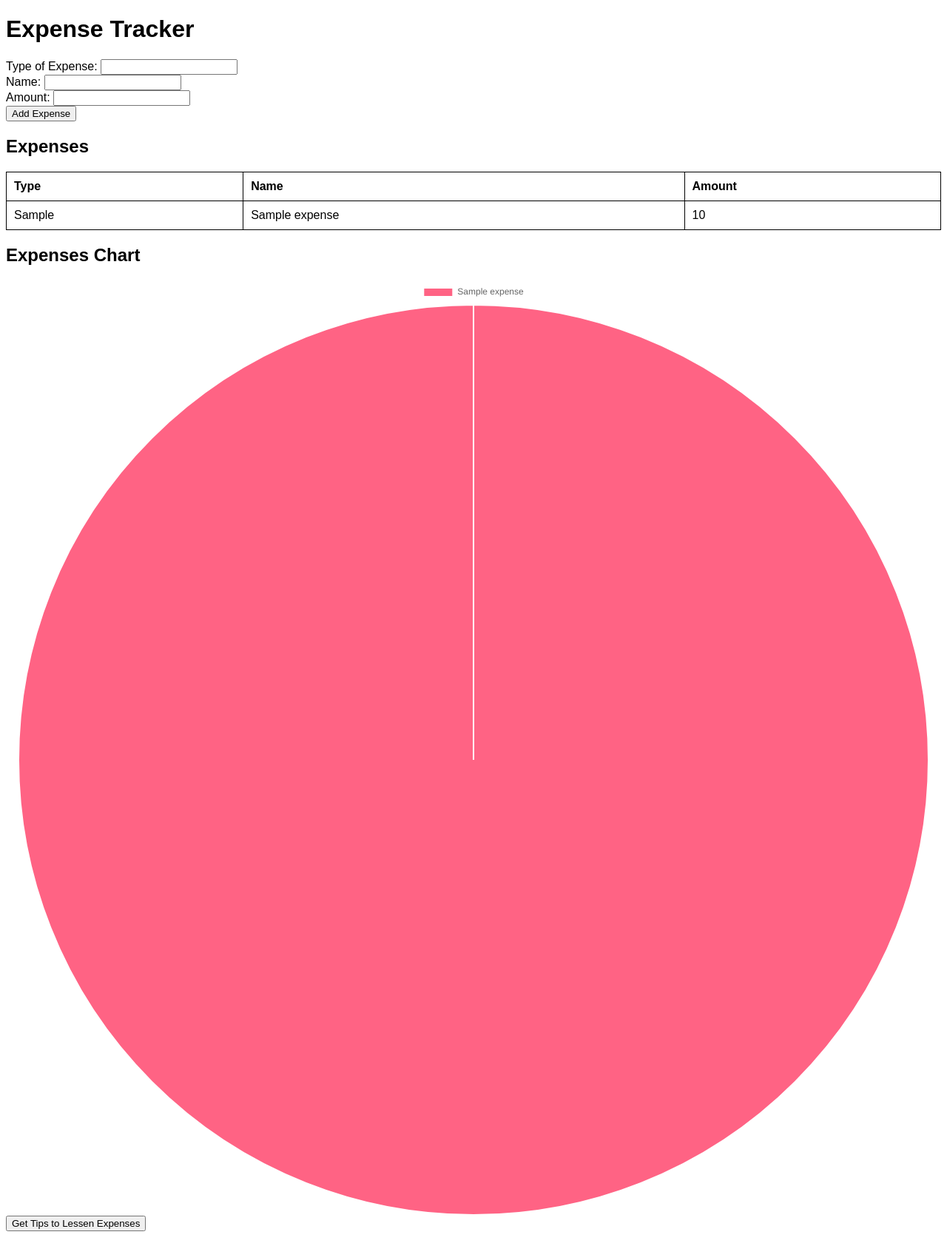
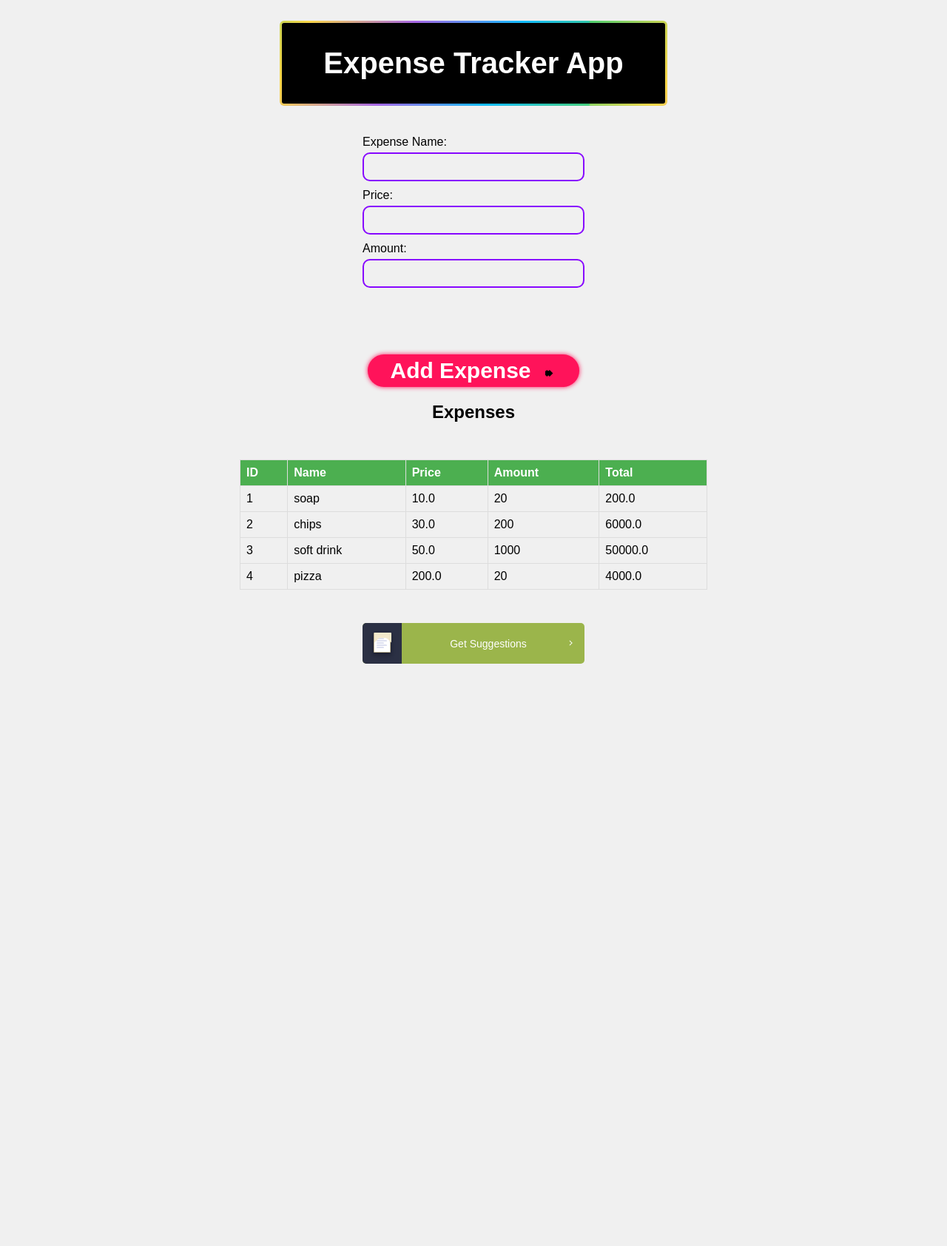
Before and after one commit to Karmic-hydra/Expense-Tracker, a Flask app: page / in a window 1280 px wide. Shown: the whole page at 74% size. After the commit the page ends 897 px from the top, so only its background shows below. Run offline with Flask 3, Linux system fonts and the light colour scheme; tables that the repository leaves empty hold one stand-in row (values such as "Sample post").

Commit message:
Making a better UI, updating database in realtime, and using API key for generating suggestions

```diff
--- a/app.py
+++ b/app.py
@@ -1,52 +1,79 @@
-from flask import Flask, request, jsonify, render_template
+from flask import Flask, render_template, request, redirect, url_for
 import sqlite3
+from langchain_google_vertexai import VertexAI
+from langchain.prompts import PromptTemplate
+from langchain.chains import LLMChain
 import os
 
 app = Flask(__name__)
 
-DATABASE = 'expenses.db'
+# Database setup
+conn = sqlite3.connect('expenses.db', check_same_thread=False)
+cursor = conn.cursor()
+cursor.execute('''
+    CREATE TABLE IF NOT EXISTS expenses (
+        id INTEGER PRIMARY KEY AUTOINCREMENT,
+        name TEXT NOT NULL,
+        price REAL NOT NULL,
+        amount INTEGER NOT NULL
+    )
+''')
+conn.commit()
 
-def init_db():
-    if not os.path.exists(DATABASE):
-        with sqlite3.connect(DATABASE) as conn:
-            conn.execute('''
-                CREATE TABLE IF NOT EXISTS expenses (
-                    id INTEGER PRIMARY KEY,
-                    expense_type TEXT,
-                    name TEXT,
-                    amount REAL
-                )
-            ''')
-init_db()
+# Set environment variable for service account key
+os.environ["GOOGLE_APPLICATION_CREDENTIALS"] = "/home/gluonparticle/Downloads/springbird-b8e6be1b36fb.json"
 
-@app.route('/')
+# Initialize your LLM (example using Vertex AI)
+llm = VertexAI(project="springbird", location="us-central1", model_name="text-bison@001")
+
+# Create a prompt template
+prompt_template = PromptTemplate(
+    input_variables=["expenses"],
+    template="Analyze the following expense report and provide some suggestions for improvement:\n\n{expenses} \n \n Please give me some suggestions based on the expenses below:\n\n  I want suggestions based on where I am spending more, how I can save money, and how I can improve my spending habits, how to keep myself healthy, lower calorie intake \n\n Suggestions:"
+)
+
+# Create an LLM chain
+llm_chain = LLMChain(llm=llm, prompt=prompt_template)
+
+@app.route('/', methods=['GET', 'POST'])
 def index():
-    return render_template('index.html')
+    if request.method == 'POST' and 'name' in request.form:
+        name = request.form['name']
+        price = float(request.form['price'])
+        amount = int(request.form['amount'])
 
-@app.route('/add_expense', methods=['POST'])
-def add_expense():
-    try:
-        expense_type = request.form['expense_type']
-        name = request.form['name']
-        amount = float(request.form['amount'])
-        with sqlite3.connect(DATABASE) as conn:
-            conn.execute('INSERT INTO expenses (expense_type, name, amount) VALUES (?, ?, ?)', (expense_type, name, amount))
-        return '', 201
-    except Exception as e:
-        return str(e), 400
+        # Insert expense into database
+        cursor.execute('INSERT INTO expenses (name, price, amount) VALUES (?, ?, ?)', (name, price, amount))
+        conn.commit()
 
-@app.route('/expenses', methods=['GET'])
-def get_expenses():
-    try:
-        with sqlite3.connect(DATABASE) as conn:
-            expenses = conn.execute('SELECT expense_type, name, amount FROM expenses').fetchall()
-        return jsonify([{'expense_type': row[0], 'name': row[1], 'amount': row[2]} for row in expenses])
-    except Exception as e:
-        return str(e), 400
+        return redirect(url_for('index'))
 
-@app.route('/get_tips', methods=['GET'])
-def get_tips():
-    return 'Try to reduce unnecessary expenses and prioritize your spending.'
+    elif request.method == 'POST' and 'get_suggestions' in request.form:
+        # Get expenses from the database
+        cursor.execute('SELECT * FROM expenses')
+        expenses = cursor.fetchall()
+
+        # Format expenses as a string (adjust formatting if needed)
+        expenses_string = ""
+        for expense in expenses:
+            expenses_string += f"ID: {expense[0]}, Name: {expense[1]}, Price: {expense[2]}, Amount: {expense[3]}, Total: {expense[2] * expense[3]}\n"
+
+        # Run the LLM chain with the expenses as input
+        response = llm_chain.run(expenses=expenses_string)
+
+        # Extract suggestions from the LLM response (adjust based on response format)
+        suggestions = extract_suggestions_from_response(response)
+
+        return render_template('index.html', expenses=expenses, suggestions=suggestions)
+
+    # Fetch expenses from database (for initial display)
+    cursor.execute('SELECT * FROM expenses')
+    expenses = cursor.fetchall()
+    return render_template('index.html', expenses=expenses)
+
+def extract_suggestions_from_response(response):
+    # Assuming the LLM response is a string with suggestions separated by newlines
+    return response.strip().split('\n')
 
 if __name__ == '__main__':
     app.run(debug=True)
--- /dev/null
+++ b/static/styles.css
@@ -0,0 +1,418 @@
+/* Input field style */
+.input {
+  color: white;
+  border: 2px solid #8707ff;
+  border-radius: 10px;
+  padding: 10px 25px;
+  background: transparent;
+  max-width: 1900px;
+  margin-bottom: 10px; /* Added margin for spacing */
+}
+
+.input:active {
+  box-shadow: 2px 2px 15px #8707ff inset;
+}
+
+/* Title style */
+.codepen-button {
+  display: block;
+  cursor: pointer;
+  color: white;
+  margin: 20px auto;
+  position: relative;
+  text-decoration: none;
+  font-weight: 600;
+  border-radius: 6px;
+  overflow: hidden;
+  padding: 3px;
+  isolation: isolate;
+  font-size: 25rem; /* Increased font size for the heading */
+}
+
+.codepen-button::before {
+content: "";
+position: absolute;
+top: 0;
+left: 0;
+width: 400%;
+height: 100%;
+background: linear-gradient(115deg,#4fcf70,#fad648,#a767e5,#12bcfe,#44ce7b);
+background-size: 25% 100%;
+animation: an-at-keyframe-css-at-rule-that-translates-via-the-transform-property-the-background-by-negative-25-percent-of-its-width-so-that-it-gives-a-nice-border-animation_-We-use-the-translate-property-to-have-a-nice-transition-so-it_s-not-a-jerk-of-a-start-or-stop .75s linear infinite;
+animation-play-state: paused;
+translate: -5% 0%;
+transition: translate 0.25s ease-out;
+}
+
+.codepen-button:hover::before {
+animation-play-state: running;
+transition-duration: 0.75s;
+translate: 0% 0%;
+}
+
+@keyframes an-at-keyframe-css-at-rule-that-translates-via-the-transform-property-the-background-by-negative-25-percent-of-its-width-so-that-it-gives-a-nice-border-animation_-We-use-the-translate-property-to-have-a-nice-transition-so-it_s-not-a-jerk-of-a-start-or-stop {
+to {
+  transform: translateX(-25%);
+}
+}
+
+.codepen-button span {
+position: relative;
+display: block;
+padding: 2rem 3.5rem;
+font-size: 2.5rem;
+background: #000;
+border-radius: 3px;
+height: 100%;
+}
+
+/* Add Expense button style */
+.btn-conteiner {
+display: flex;
+justify-content: center;
+margin-top: 80px; /* Added margin */
+--color-text: #ffffff;
+--color-background: #ff135a;
+--color-outline: #ff145b80;
+--color-shadow: #00000080;
+}
+
+.btn-content {
+display: flex;
+align-items: center;
+padding: 5px 30px;
+text-decoration: none;
+font-family: 'Poppins', sans-serif;
+font-weight: 600;
+font-size: 30px;
+color: var(--color-text);
+background: var(--color-background);
+transition: 1s;
+border-radius: 100px;
+box-shadow: 0 0 0.2em 0 var(--color-background);
+border: none; /* Removed default button border */
+}
+
+.btn-content:hover, .btn-content:focus {
+transition: 0.5s;
+-webkit-animation: btn-content 1s;
+animation: btn-content 1s;
+outline: 0.1em solid transparent;
+outline-offset: 0.2em;
+box-shadow: 0 0 0.4em 0 var(--color-background);
+}
+
+.btn-content .icon-arrow {
+transition: 0.5s;
+margin-right: 0px;
+transform: scale(0.6);
+}
+
+.btn-content:hover .icon-arrow {
+transition: 0.5s;
+margin-right: 5px;
+}
+
+.icon-arrow {
+width: 20px;
+margin-left: 15px;
+position: relative;
+top: 6%;
+}
+
+/* SVG */
+#arrow-icon-one {
+transition: 0.4s;
+transform: translateX(-60%);
+}
+
+#arrow-icon-two {
+transition: 0.5s;
+transform: translateX(-30%);
+}
+
+.btn-content:hover #arrow-icon-three {
+animation: color_anim 1s infinite 0.2s;
+}
+
+.btn-content:hover #arrow-icon-one {
+transform: translateX(0%);
+animation: color_anim 1s infinite 0.6s;
+}
+
+.btn-content:hover #arrow-icon-two {
+transform: translateX(0%);
+animation: color_anim 1s infinite 0.4s;
+}
+
+/* SVG animations */
+@keyframes color_anim {
+0% {
+  fill: white;
+}
+
+50% {
+  fill: var(--color-background);
+}
+
+100% {
+  fill: white;
+}
+}
+
+/* Button animations */
+@-webkit-keyframes btn-content {
+0% {
+  outline: 0.2em solid var(--color-background);
+  outline-offset: 0;
+}
+}
+
+@keyframes btn-content {
+0% {
+  outline: 0.2em solid var(--color-background);
+  outline-offset: 0;
+}
+}
+
+/* Done button style */
+.continue-application {
+--color: #fff;
+--background: #9bb54b;
+--background-hover: #3A4059;
+--background-left: #2B3044;
+--folder: #F3E9CB;
+--folder-inner: #BEB393;
+--paper: #FFFFFF;
+--paper-lines: #BBC1E1;
+--paper-behind: #E1E6F9;
+--pencil-cap: #fff;
+--pencil-top: #84fe27;
+--pencil-middle: #fff;
+--pencil-bottom: #5C86FF;
+--shadow: rgba(13, 15, 25, .2);
+border: none;
+outline: none;
+cursor: pointer;
+position: relative;
+border-radius: 5px;
+font-size: 14px;
+font-weight: 500;
+line-height: 19px;
+-webkit-appearance: none;
+-webkit-tap-highlight-color: transparent;
+padding: 19px 29px 17px 69px;
+transition: background 0.3s;
+color: var(--color);
+background: var(--bg, var(--background));
+margin-top: 25px; /* Added margin */
+}
+
+.continue-application > div {
+top: 0;
+left: 0;
+bottom: 0;
+width: 53px;
+position: absolute;
+overflow: hidden;
+border-radius: 5px 0 0 5px;
+background: var(--background-left);
+}
+
+.continue-application > div .folder {
+width: 23px;
+height: 27px;
+position: absolute;
+left: 15px;
+top: 13px;
+}
+
+.continue-application > div .folder .top {
+left: 0;
+top: 0;
+z-index: 2;
+position: absolute;
+transform: translateX(var(--fx, 0));
+transition: transform 0.4s ease var(--fd, 0.3s);
+}
+
+.continue-application > div .folder .top svg {
+width: 24px;
+height: 27px;
+display: block;
+fill: var(--folder);
+transform-origin: 0 50%;
+transition: transform 0.3s ease var(--fds, 0.45s);
+transform: perspective(120px) rotateY(var(--fr, 0deg));
+}
+
+.continue-application > div .folder:before, .continue-application > div .folder:after,
+.continue-application > div .folder .paper {
+content: "";
+position: absolute;
+left: var(--l, 0);
+top: var(--t, 0);
+width: var(--w, 100%);
+height: var(--h, 100%);
+border-radius: 1px;
+background: var(--b, var(--folder-inner));
+}
+
+.continue-application > div .folder:before {
+box-shadow: 0 1.5px 3px var(--shadow), 0 2.5px 5px var(--shadow), 0 3.5px 7px var(--shadow);
+transform: translateX(var(--fx, 0));
+transition: transform 0.4s ease var(--fd, 0.3s);
+}
+
+.continue-application > div .folder:after,
+.continue-application > div .folder .paper {
+--l: 1px;
+--t: 1px;
+--w: 21px;
+--h: 25px;
+--b: var(--paper-behind);
+}
+
+.continue-application > div .folder:after {
+transform: translate(var(--pbx, 0), var(--pby, 0));
+transition: transform 0.4s ease var(--pbd, 0s);
+}
+
+.continue-application > div .folder .paper {
+z-index: 1;
+--b: var(--paper);
+}
+
+.continue-application > div .folder .paper:before, .continue-application > div .folder .paper:after {
+content: "";
+width: var(--wp, 14px);
+height: 2px;
+border-radius: 1px;
+transform: scaleY(0.5);
+left: 3px;
+top: var(--tp, 3px);
+position: absolute;
+background: var(--paper-lines);
+box-shadow: 0 12px 0 0 var(--paper-lines), 0 24px 0 0 var(--paper-lines);
+}
+
+.continue-application > div .folder .paper:after {
+--tp: 6px;
+--wp: 10px;
+}
+
+.continue-application > div .pencil {
+height: 2px;
+width: 3px;
+border-radius: 1px 1px 0 0;
+top: 8px;
+left: 105%;
+position: absolute;
+z-index: 3;
+transform-origin: 50% 19px;
+background: var(--pencil-cap);
+transform: translateX(var(--pex, 0)) rotate(35deg);
+transition: transform 0.4s ease var(--pbd, 0s);
+}
+
+.continue-application > div .pencil:before, .continue-application > div .pencil:after {
+content: "";
+position: absolute;
+display: block;
+background: var(--b, linear-gradient(var(--pencil-top) 55%, var(--pencil-middle) 55.1%, var(--pencil-middle) 60%, var(--pencil-bottom) 60.1%));
+width: var(--w, 5px);
+height: var(--h, 20px);
+border-radius: var(--br, 2px 2px 0 0);
+top: var(--t, 2px);
+left: var(--l, -1px);
+}
+
+.continue-application > div .pencil:before {
+-webkit-clip-path: polygon(0 5%, 5px 5%, 5px 17px, 50% 20px, 0 17px);
+clip-path: polygon(0 5%, 5px 5%, 5px 17px, 50% 20px, 0 17px);
+}
+
+.continue-application > div .pencil:after {
+--b: none;
+--w: 3px;
+--h: 6px;
+--br: 0 2px 1px 0;
+--t: 3px;
+--l: 3px;
+border-top: 1px solid var(--pencil-top);
+border-right: 1px solid var(--pencil-top);
+}
+
+.continue-application:before, .continue-application:after {
+content: "";
+position: absolute;
+width: 10px;
+height: 2px;
+border-radius: 1px;
+background: var(--color);
+transform-origin: 9px 1px;
+transform: translateX(var(--cx, 0)) scale(0.5) rotate(var(--r, -45deg));
+top: 26px;
+right: 16px;
+transition: transform 0.3s;
+}
+
+.continue-application:after {
+--r: 45deg;
+}
+
+.continue-application:hover {
+--cx: 2px;
+--bg: var(--background-hover);
+--fx: -40px;
+--fr: -60deg;
+--fd: .15s;
+--fds: 0s;
+--pbx: 3px;
+--pby: -3px;
+--pbd: .15s;
+--pex: -24px;
+}
+
+/* Basic table styling */
+table {
+  margin-top: 30px;
+  border-collapse: collapse;
+  width: 50%;
+}
+
+th, td {
+  border: 1px solid #ddd;
+  padding: 8px;
+  text-align: left;
+}
+
+th {
+  background-color: #4CAF50;
+  color: #fff;
+}
+
+/* Body and layout styles */
+body {
+  font-family: sans-serif;
+  display: flex;
+  flex-direction: column;
+  align-items: center;
+  background-color: #f0f0f0;
+}
+
+form {
+  margin-top: 20px;
+  display: flex;
+  flex-direction: column;
+  width: 300px;
+}
+
+label {
+  margin-bottom: 5px;
+}
+
+/* Style for the suggestions text */
+.suggestions-text {
+  font-size: 1.2rem; /* Increased font size for the suggestions */
+}
--- a/style.css
+++ /dev/null
@@ -1,30 +0,0 @@
-body {
-    font-family: Arial, sans-serif;
-}
-
-form {
-    margin-bottom: 20px;
-}
-
-table {
-    width: 100%;
-    border-collapse: collapse;
-}
-
-table, th, td {
-    border: 1px solid black;
-}
-
-th, td {
-    padding: 10px;
-    text-align: left;
-}
-
-#expenses-chart {
-    margin-top: 20px;
-}
-
-#tips {
-    margin-top: 20px;
-    font-weight: bold;
-}
--- a/templates/index.html
+++ b/templates/index.html
@@ -3,36 +3,87 @@
 <head>
     <meta charset="UTF-8">
     <meta name="viewport" content="width=device-width, initial-scale=1.0">
-    <title>Expense Tracker</title>
-    <link rel="stylesheet" href="{{ url_for('static', filename='style.css') }}">
-    <script src="https://cdn.jsdelivr.net/npm/chart.js"></script>
+    <title>Expense Tracker App</title>
+    <link rel="stylesheet" href="{{ url_for('static', filename='styles.css') }}">
 </head>
 <body>
-    <h1>Expense Tracker</h1>
-    <form id="expense-form">
-        <label for="expense-type">Type of Expense:</label>
-        <input type="text" id="expense-type" name="expense_type" required><br>
-        <label for="expense-name">Name:</label>
-        <input type="text" id="expense-name" name="name" required><br>
-        <label for="expense-amount">Amount:</label>
-        <input type="number" id="expense-amount" name="amount" required><br>
-        <button type="submit">Add Expense</button>
+
+    <a href="#" class="codepen-button">
+        <span>Expense Tracker App</span>
+    </a>
+
+    <form method="POST" action="/">
+        <label for="name">Expense Name:</label>
+        <input type="text" id="name" name="name" class="input" required>
+
+        <label for="price">Price:</label>
+        <input type="number" id="price" name="price" class="input" step="0.01" required>
+
+        <label for="amount">Amount:</label>
+        <input type="number" id="amount" name="amount" class="input" required>
+
+        <div class="btn-conteiner">
+            <button type="submit" class="btn-content">
+                Add Expense
+                <svg class="icon-arrow" width="24" height="24" viewBox="0 0 24 24">
+                    <path d="M0 12l8.975 8.975 2.825 2.825 9-9-9-9-2.825 2.825L0 12z" id="arrow-icon-one"></path>
+                    <path d="M0 12l8.975 8.975 2.825 2.825 9-9-9-9-2.825 2.825L0 12z" id="arrow-icon-two"></path>
+                    <path d="M0 12l8.975 8.975 2.825 2.825 9-9-9-9-2.825 2.825L0 12z" id="arrow-icon-three"></path>
+                </svg>
+            </button>
+        </div>
     </form>
+
     <h2>Expenses</h2>
-    <table id="expenses-table">
+    <table>
         <thead>
             <tr>
-                <th>Type</th>
+                <th>ID</th>
                 <th>Name</th>
+                <th>Price</th>
                 <th>Amount</th>
+                <th>Total</th>
             </tr>
         </thead>
-        <tbody></tbody>
+        <tbody>
+            {% for expense in expenses %}
+            <tr>
+                <td>{{ expense[0] }}</td>
+                <td>{{ expense[1] }}</td>
+                <td>{{ expense[2] }}</td>
+                <td>{{ expense[3] }}</td>
+                <td>{{ expense[2] * expense[3] }}</td>
+            </tr>
+            {% endfor %}
+        </tbody>
     </table>
-    <h2>Expenses Chart</h2>
-    <canvas id="expenses-chart" width="400" height="400"></canvas>
-    <button id="get-tips">Get Tips to Lessen Expenses</button>
-    <div id="tips"></div>
-    <script src="{{ url_for('static', filename='script.js') }}"></script>
+
+    <form method="POST" action="/">
+        <input type="hidden" name="get_suggestions" value="True">
+        <button type="submit" class="continue-application">
+            <div>
+                <div class="folder">
+                    <div class="top">
+                        <svg viewBox="0 0 24 27">
+                            <path d="M1,0h22c0.553,0,1,0.447,1,1v12.61l-5.043-5.041C17.157,7.578,16.551,7.179,16,7.179H8c-0.551,0-1.158,0.399-1.538,1.027L1,13.61V1C1,0.447,1.447,0,2,0z"></path>
+                        </svg>
+                    </div>
+                    <div class="paper"></div>
+                </div>
+                <div class="pencil"></div>
+            </div>
+            <span>Get Suggestions</span>
+        </button>
+    </form>
+
+    {% if suggestions %}
+        <h2>Suggestions</h2>
+        <ul>
+            {% for suggestion in suggestions %}
+                <li>{{ suggestion }}</li>
+            {% endfor %}
+        </ul>
+    {% endif %}
+
 </body>
 </html>
```
Also changed, not shown: script.js (deleted, +0 -59 lines), expenses.db.
